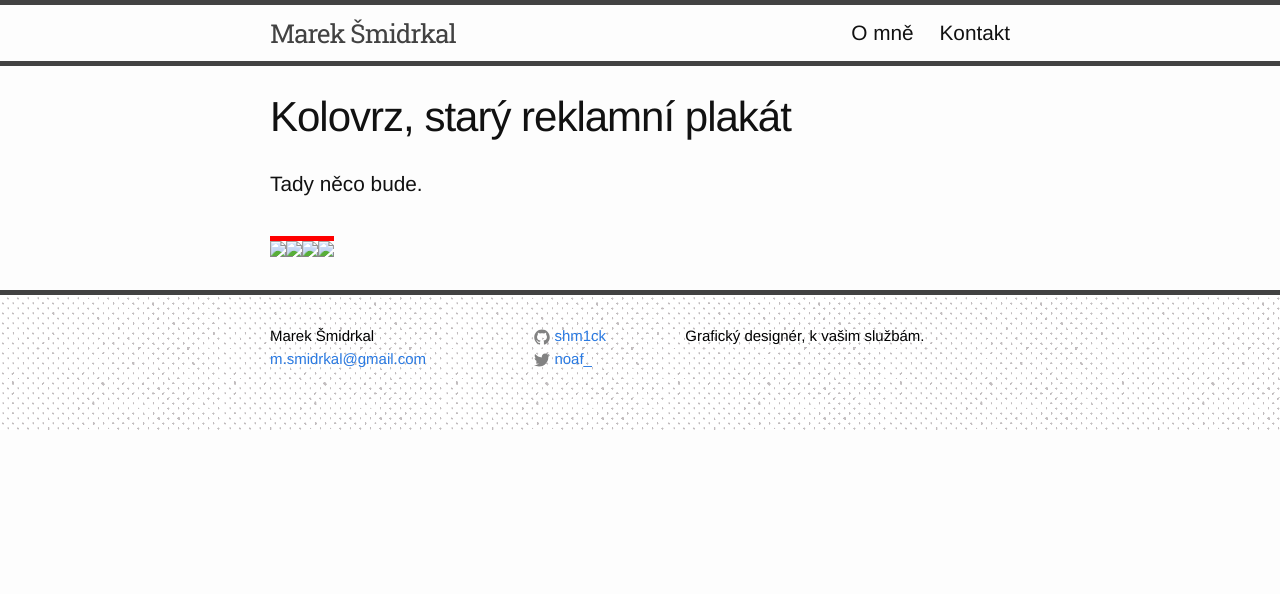
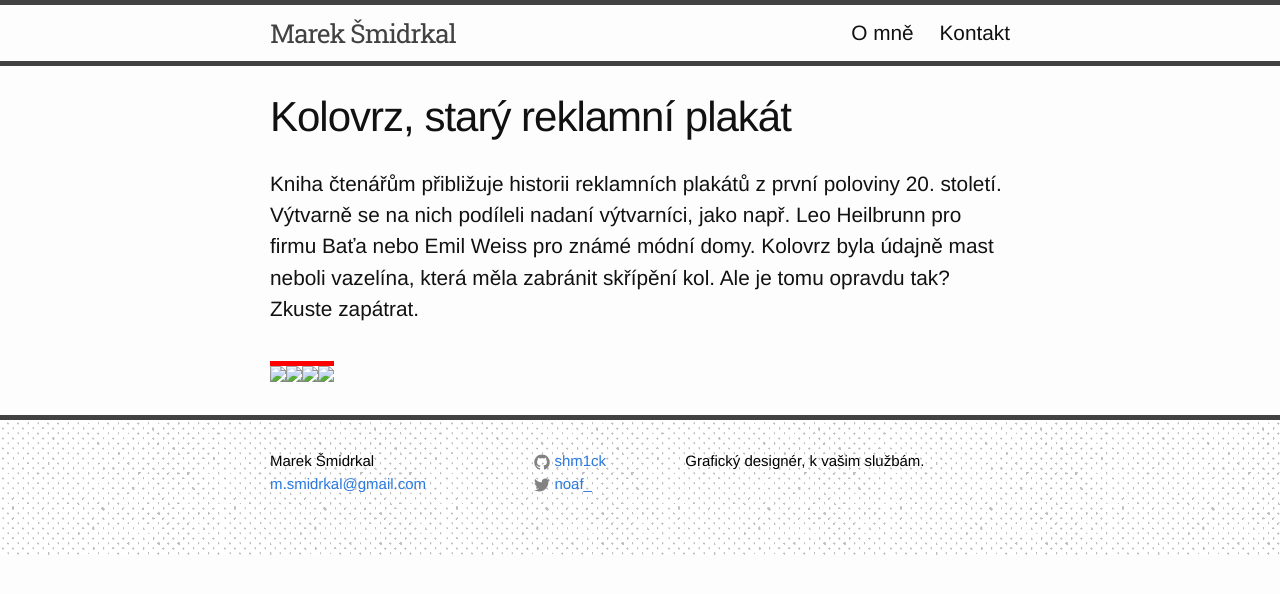
Before and after one commit to shm1ck/my-first-repo.github.io, a Jekyll site: the page built from _posts/2016-11-17-kolovrz.markdown, in a window 1280 px wide. Shown: the top 594 px of the page. Built offline with Jekyll 4.4.1, drawn with Linux system fonts in a browser that asks for light colours; some web fonts are replaced.

Commit message:
Update 2016-11-17-kolovrz.markdown

```diff
--- a/_posts/2016-11-17-kolovrz.markdown
+++ b/_posts/2016-11-17-kolovrz.markdown
@@ -10,4 +10,4 @@ images:
   - "kolovrz/03.jpg"
   - "kolovrz/04.jpg"
 ---
-Tady něco bude.
+Kniha čtenářům přibližuje historii reklamních plakátů z první poloviny 20. století. Výtvarně se na nich podíleli nadaní výtvarníci, jako např. Leo Heilbrunn pro firmu Baťa nebo Emil Weiss pro známé módní domy. Kolovrz byla údajně mast neboli vazelína, která měla zabránit skřípění kol. Ale je tomu opravdu tak? Zkuste zapátrat.
```
